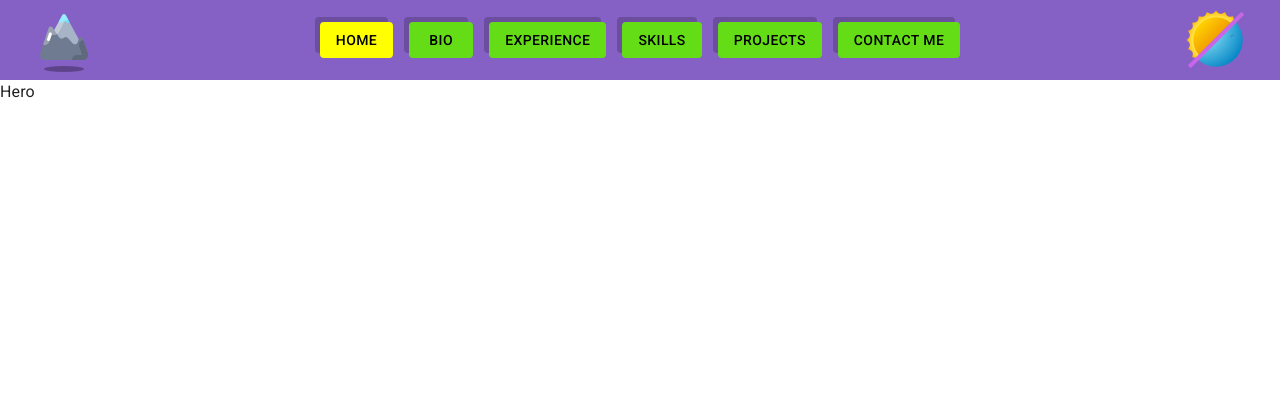
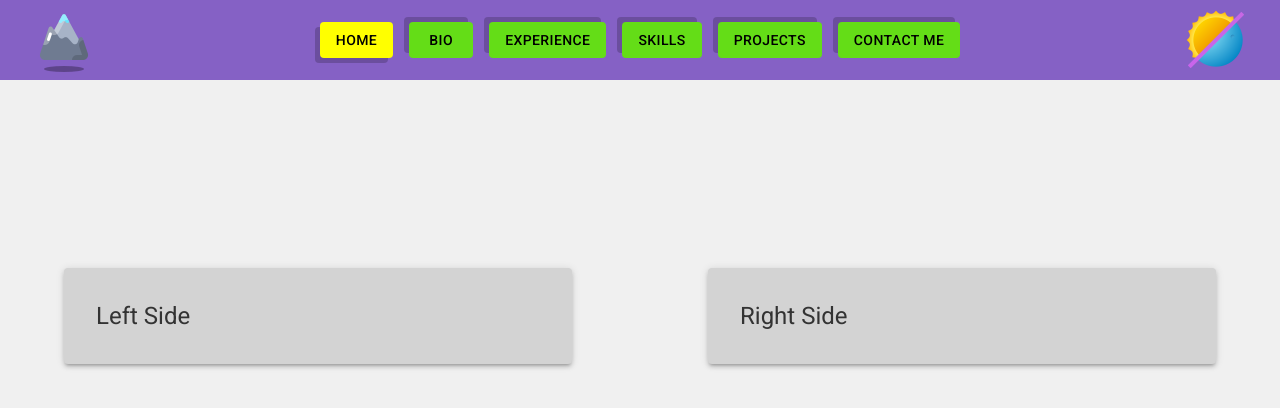
Before and after one commit to fygure/my-profile, a React (Create React App) app: page / in a window 1280 px wide. Shown: the top 408 px of the page. Built offline with nearby package versions, Linux system fonts and the light colour scheme.

Commit message:
layout for hero page set

```diff
--- a/src/components/Hero.jsx
+++ b/src/components/Hero.jsx
@@ -1,5 +1,44 @@
+import React from 'react';
+import Typography from '@mui/material/Typography';
+import Grid from '@mui/material/Grid';
+import Paper from '@mui/material/Paper';
+import { useTheme } from '@mui/material/styles';
+
 export default function Hero() {
+    const theme = useTheme();
     return (
-        <div>Hero</div>
-    )
+        <Grid
+            container
+            spacing={1}
+            justifyContent="center"
+            alignItems="center"
+            style={{ minHeight: '60vh' }}
+        >
+            {/* Left Side */}
+            <Grid item xs={6}>
+                <Paper elevation={3} sx={{
+                    padding: '32px',
+                    margin: '64px',
+                    backgroundColor: theme.palette.background.paper,
+                }}>
+                    <Typography variant="h5" component="div">
+                        Left Side
+                    </Typography>
+                </Paper>
+            </Grid>
+
+            {/* Right Side */}
+            <Grid item xs={6}>
+                <Paper elevation={3} sx={{
+                    padding: '32px',
+                    margin: '64px',
+                    backgroundColor: theme.palette.background.paper,
+                }}>
+                    <Typography variant="h5" component="div">
+                        Right Side
+                    </Typography>
+                </Paper>
+            </Grid>
+        </Grid>
+    );
 }
--- a/src/components/Navbar.jsx
+++ b/src/components/Navbar.jsx
@@ -9,6 +9,13 @@ import mountainIcon from '../images/mountain-icon-64.png';
 import darkmodeIcon from '../images/dark-mode-64.png';
 
 export default function Navbar({ toggleTheme }) {
+    const buttonStyles = {
+        boxShadow: '-5px -5px 0 rgba(0, 0, 0, 0.2)', // Add shadow to the top-left
+        selected: {
+            boxShadow: '-5px 5px 0 rgba(0, 0, 0, 0.2)',
+        },
+    };
+
     const [selectedButton, setSelectedButton] = useState('Home');
 
     const handleButtonClick = (buttonName) => {
@@ -18,7 +25,7 @@ export default function Navbar({ toggleTheme }) {
     return (
         <AppBar position="static" sx={{ backgroundColor: theme => theme.palette.primary.light, boxShadow: 'none' }}>
             <Toolbar>
-                <IconButton component={Link} to="/coming-soon">
+                <IconButton component={Link} to="/coming-soon" onClick={() => handleButtonClick('Mountain')}>
                     <img src={mountainIcon} alt="Mountain Icon" width="64" height="64" />
                 </IconButton>
                 <Stack
@@ -33,9 +40,8 @@ export default function Navbar({ toggleTheme }) {
                         to="/"
                         variant="contained"
                         color="secondary"
-                        sx={buttonStyles}
+                        sx={selectedButton === 'Home' ? { ...buttonStyles.selected, backgroundColor: 'yellow' } : buttonStyles}
                         onClick={() => handleButtonClick('Home')}
-                        style={selectedButton === 'Home' ? { backgroundColor: 'yellow' } : {}}
                     >
                         Home
                     </Button>
@@ -44,9 +50,8 @@ export default function Navbar({ toggleTheme }) {
                         to="/bio"
                         variant="contained"
                         color="secondary"
-                        sx={buttonStyles}
+                        sx={selectedButton === 'Bio' ? { ...buttonStyles.selected, backgroundColor: 'yellow' } : buttonStyles}
                         onClick={() => handleButtonClick('Bio')}
-                        style={selectedButton === 'Bio' ? { backgroundColor: 'yellow' } : {}}
                     >
                         Bio
                     </Button>
@@ -55,9 +60,8 @@ export default function Navbar({ toggleTheme }) {
                         to="/experience"
                         variant="contained"
                         color="secondary"
-                        sx={buttonStyles}
+                        sx={selectedButton === 'Experience' ? { ...buttonStyles.selected, backgroundColor: 'yellow' } : buttonStyles}
                         onClick={() => handleButtonClick('Experience')}
-                        style={selectedButton === 'Experience' ? { backgroundColor: 'yellow' } : {}}
                     >
                         Experience
                     </Button>
@@ -66,9 +70,8 @@ export default function Navbar({ toggleTheme }) {
                         to="/skills"
                         variant="contained"
                         color="secondary"
-                        sx={buttonStyles}
+                        sx={selectedButton === 'Skills' ? { ...buttonStyles.selected, backgroundColor: 'yellow' } : buttonStyles}
                         onClick={() => handleButtonClick('Skills')}
-                        style={selectedButton === 'Skills' ? { backgroundColor: 'yellow' } : {}}
                     >
                         Skills
                     </Button>
@@ -77,9 +80,8 @@ export default function Navbar({ toggleTheme }) {
                         to="/projects"
                         variant="contained"
                         color="secondary"
-                        sx={buttonStyles}
+                        sx={selectedButton === 'Projects' ? { ...buttonStyles.selected, backgroundColor: 'yellow' } : buttonStyles}
                         onClick={() => handleButtonClick('Projects')}
-                        style={selectedButton === 'Projects' ? { backgroundColor: 'yellow' } : {}}
                     >
                         Projects
                     </Button>
@@ -88,9 +90,8 @@ export default function Navbar({ toggleTheme }) {
                         to="/contact"
                         variant="contained"
                         color="secondary"
-                        sx={buttonStyles}
+                        sx={selectedButton === 'Contact Me' ? { ...buttonStyles.selected, backgroundColor: 'yellow' } : buttonStyles}
                         onClick={() => handleButtonClick('Contact Me')}
-                        style={selectedButton === 'Contact Me' ? { backgroundColor: 'yellow' } : {}}
                     >
                         Contact Me
                     </Button>
@@ -102,7 +103,3 @@ export default function Navbar({ toggleTheme }) {
         </AppBar>
     );
 }
-
-const buttonStyles = {
-    boxShadow: '-5px -5px 0 rgba(0, 0, 0, 0.2)', // Add shadow to the top-left
-};
--- a/src/themes.js
+++ b/src/themes.js
@@ -14,6 +14,14 @@ export const lightTheme = createTheme({
             main: '#64dd17',
             dark: '#469a10',
             contrastText: '#000',
+        },
+        background: {
+            paper: '#D3D3D3', // Light gray background color
+            default: '#f0f0f0', // Light gray background color
+        },
+        text: {
+            primary: '#333', // Dark gray text color
+            secondary: 'rgba(0, 0, 0, 0.6)',
         },
     },
 });
```
